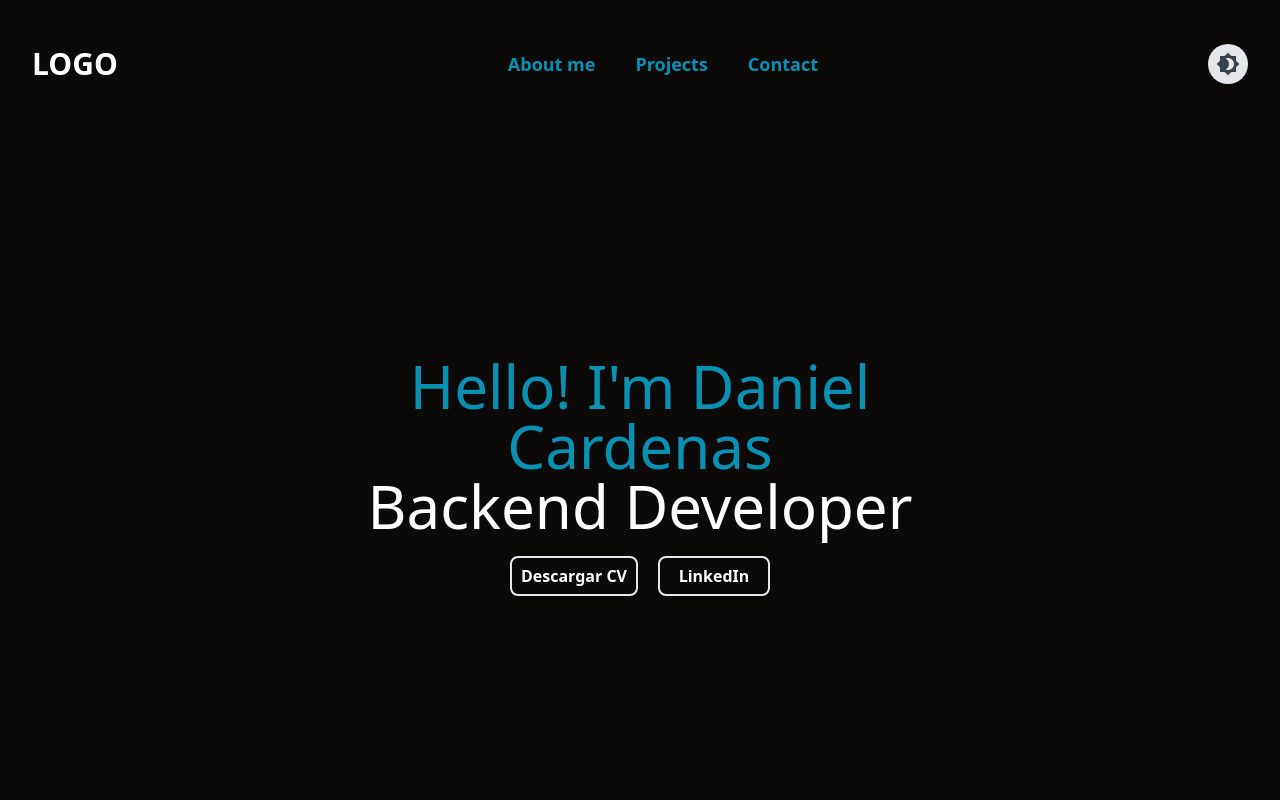
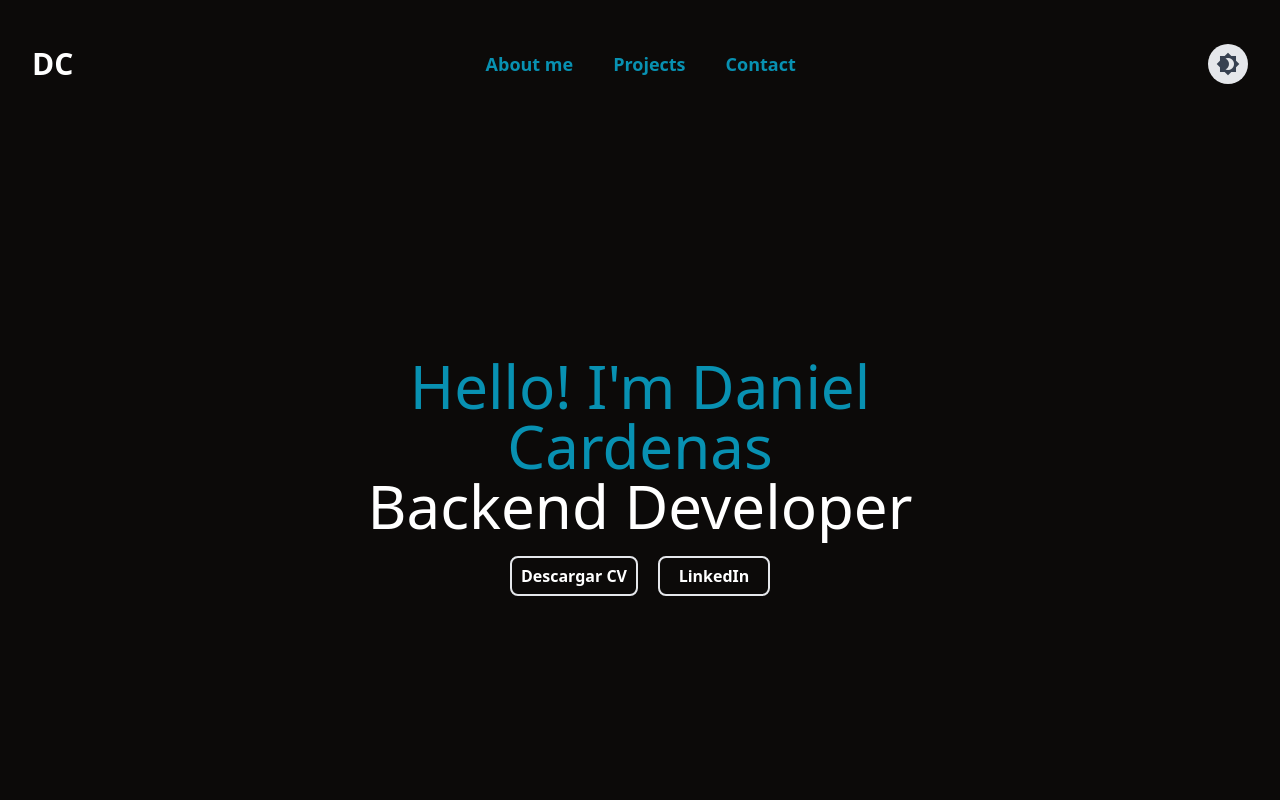
Before and after one commit to pucara05/Portafolio, a website: page index.html in a window 1280 px wide. Shown: the top 800 px of the page. Drawn offline with Linux system fonts and the light colour scheme.

Commit message:
agregando logo solo texto

```diff
--- a/index.html
+++ b/index.html
@@ -15,7 +15,10 @@
 
     <!--Header -->
    <header class="w-full p-4 md:p-8 bg-stone-950 dark:bg-white h-32 text-white dark:text-black flex justify-between items-center">
-    <span class="text-3xl font-bold">LOGO</span>
+  <span class="text-3xl font-bold text-cyan-500">
+    <span class="   bg-stone-950 dark:bg-white dark:text-black text-white flex">DC</span>
+
+</span>
 
     <!-- Botón de menú hamburguesa -->
     <button id="menu-toggle" class="md:hidden p-2 rounded-full bg-gray-200 dark:bg-gray-800 text-gray-700 dark:text-gray-300">
```
Also changed, not shown: assets/logo-dc-backend.jpg (added), dist/output.css.
